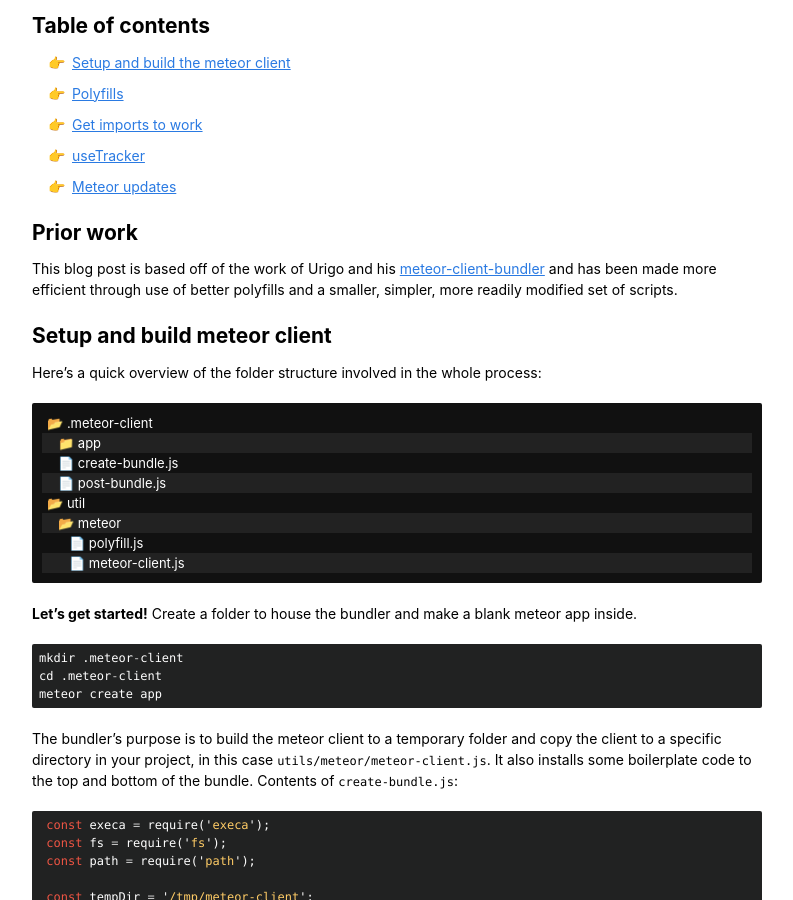
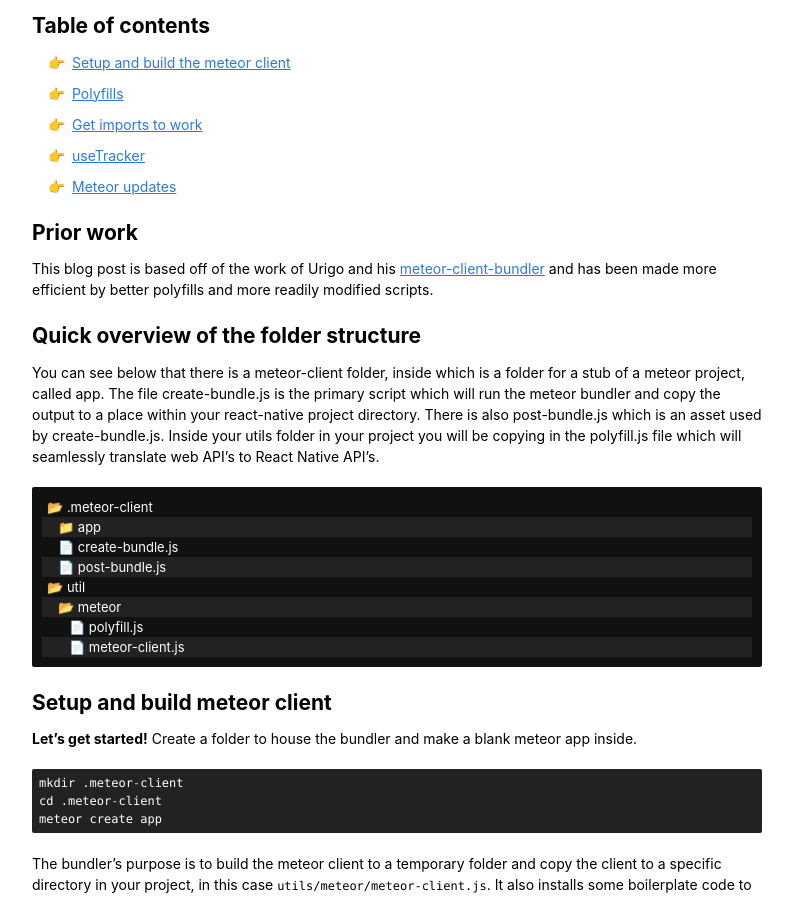
Before and after one commit to jamesloper/blog, a Jekyll site: the page built from _posts/2021-10-06-official-meteor-client-in-react-native.md, in a window 1280 px wide and 900 px high, scrolled down 332 px. Shown: the whole window, without its empty margins (348-1141 px from the left). Built offline with Jekyll 4.4.1, drawn with Linux system fonts in a browser that asks for light colours; some of the changed text lies outside the part shown.

Commit message:
update meteor article

````diff
--- a/_posts/2021-10-06-official-meteor-client-in-react-native.md
+++ b/_posts/2021-10-06-official-meteor-client-in-react-native.md
@@ -1,7 +1,7 @@
 ---
 layout: "post"
 title: "Official meteor client in react native"
-categories: react native, javascript, meteor
+categories: meteor, react native, javascript
 ---
 
 When building a Meteor app for deployment, Meteor generates a js bundle that you can run anywhere. Using this knowledge, we can make use of the official, battle-tested client instead of the 3rd party one from npm.
@@ -18,8 +18,6 @@
 
 > Importing meteor within a React Native project seems like madness!
 
-[comment]: <> (In my particular use case, I've made the decision to limit the scope of my bundler to only output official meteor code, including none of my isomorphic JS code at all. This makes it so you only have to regenerate the bundle once per meteor version.)
-
 ## Table of contents
 
 - [Setup and build the meteor client](#setup-and-build-meteor-client)
@@ -30,11 +28,10 @@
 
 ## Prior work
 
-This blog post is based off of the work of Urigo and his [meteor-client-bundler](https://blog.meteor.com/leverage-the-power-of-meteor-with-any-client-side-framework-bfb909141008) and has been made more efficient through use of better polyfills and a smaller, simpler, more readily modified set of scripts.
+This blog post is based off of the work of Urigo and his [meteor-client-bundler](https://blog.meteor.com/leverage-the-power-of-meteor-with-any-client-side-framework-bfb909141008) and has been made more efficient by better polyfills and more readily modified scripts.
 
-## Setup and build meteor client
-
-Here's a quick overview of the folder structure involved in the whole process:
+## Quick overview of the folder structure
+You can see below that there is a meteor-client folder, inside which is a folder for a stub of a meteor project, called app. The file create-bundle.js is the primary script which will run the meteor bundler and copy the output to a place within your react-native project directory. There is also post-bundle.js which is an asset used by create-bundle.js. Inside your utils folder in your project you will be copying in the polyfill.js file which will seamlessly translate web API's to React Native API's.
 
 ``` directory
 📂 .meteor-client
@@ -47,6 +44,7 @@
       📄 meteor-client.js
 ```
 
+## Setup and build meteor client
 **Let's get started!** Create a folder to house the bundler and make a blank meteor app inside.
 
  ``` javascript
````
Also changed, not shown: _drafts/2021-10-18-apple.md (added, +11 -0 lines), _posts/2020-12-03-meteor-deployments-without-mup.md (+1 -1 lines), Gemfile.lock.
